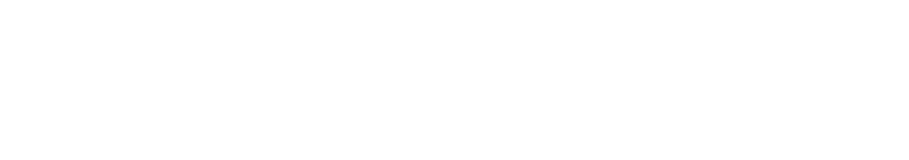
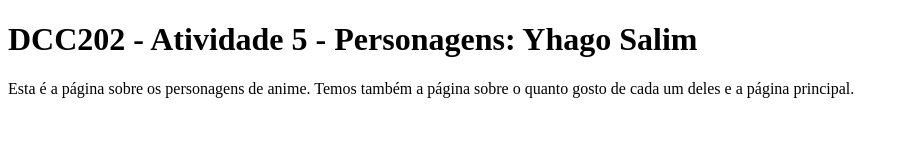
Before and after one commit to ufjf-dcc202/ufjf-dcc202-2023-3-b-atv5-YhagoSalim, a website: page personagens.html in a window 1280 px wide. Shown: the whole page, without its empty margins (0-909 px from the left). Drawn offline with Linux system fonts and the light colour scheme.

Commit message:
adiciona conteúdo a main

```diff
--- a/personagens.html
+++ b/personagens.html
@@ -6,6 +6,10 @@
     <title>DCC202 - Atividade 5 - Personagens: Yhago Salim</title>
 </head>
 <body>
+    <main>
+        <h1>DCC202 - Atividade 5 - Personagens: Yhago Salim</h1>
+        <p>Esta é a página sobre os personagens de anime. Temos também a página sobre o quanto gosto de cada um deles e a página principal.</p>
+    </main>
 
 </body>
 </html>
```
